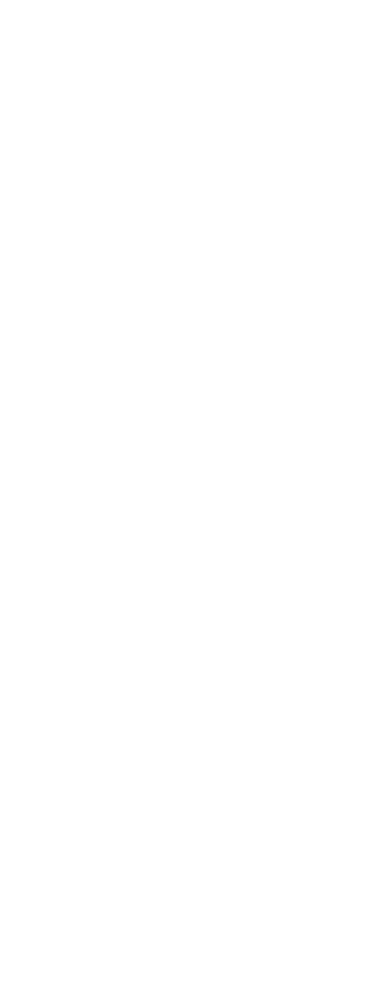
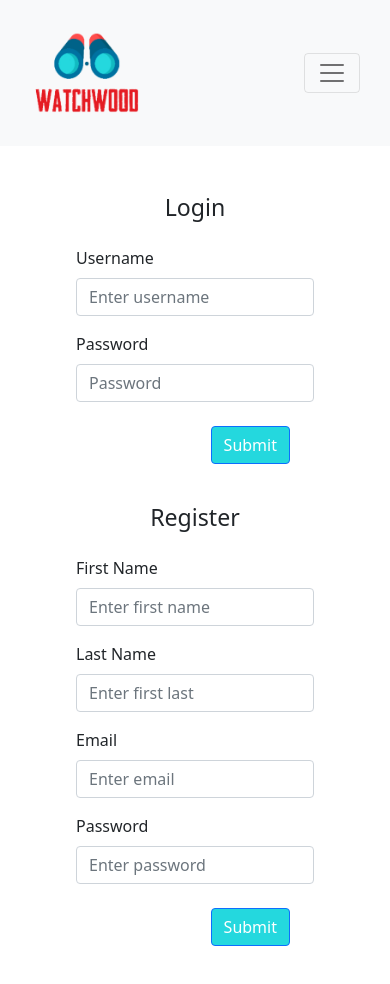
Before and after one commit to michellenaim/watchwood, a React (Create React App) app in the folder frontend/: page /login in a window 390 px wide. Before the commit the page ends 844 px from the top, so only its background shows below. Built offline with nearby package versions, Linux system fonts and the light colour scheme.

Commit message:
Add frontend login

```diff
--- a/frontend/src/App.css
+++ b/frontend/src/App.css
@@ -36,3 +36,23 @@
     transform: rotate(360deg);
   }
 }
+
+#login-form {
+  border-right: lightgray 3px solid;
+}
+
+@media screen and (max-width: 992px) {
+  #login-form {
+    border: none;
+  }
+}
+
+.btn-primary,
+.btn-primary:active,
+.btn-primary:visited {
+  background-color: #24d8de !important;
+}
+
+.btn-primary:hover {
+  background-color: #006288 !important;
+}
--- a/frontend/src/App.js
+++ b/frontend/src/App.js
@@ -2,6 +2,7 @@
 import Home from "./Home";
 import PostList from "./PostList";
 import PostEdit from "./PostEdit";
+import Login from "./Login";
 import { BrowserRouter as Router, Route, Switch } from "react-router-dom";
 import "./App.css";
 import "bootstrap/dist/css/bootstrap.min.css";
@@ -11,6 +12,7 @@
     <Router>
       <Switch>
         <Route path="/" exact={true} component={Home} />
+        <Route path="/login" exact={true} component={Login} />
         <Route path="/posts" exact={true} component={PostList} />
         <Route path="/post/:id" component={PostEdit} />
       </Switch>
--- /dev/null
+++ b/frontend/src/Login.js
@@ -0,0 +1,63 @@
+import React, { Component } from "react";
+import AppNavbar from "./Navbar";
+import { Form, Button } from "react-bootstrap";
+
+class Login extends Component {
+  render() {
+    return (
+      <div>
+        <AppNavbar />
+
+        <div className="row pt-5 mx-5 justify-content-center">
+          <div id="login-form" className="col-12 col-lg-5">
+            <h3 align="center">Login</h3>
+            <Form className="p-3">
+              <Form.Group className="mb-3">
+                <Form.Label>Username</Form.Label>
+                <Form.Control type="text" placeholder="Enter username" />
+              </Form.Group>
+
+              <Form.Group className="mb-3" controlId="formBasicPassword">
+                <Form.Label>Password</Form.Label>
+                <Form.Control type="password" placeholder="Password" />
+              </Form.Group>
+              <div className="d-flex justify-content-end m-4">
+                <Button variant="primary" type="submit">
+                  Submit
+                </Button>
+              </div>
+            </Form>
+          </div>
+          <div className="col-12 col-lg-5">
+            <h3 align="center">Register</h3>
+            <Form className="p-3">
+              <Form.Group className="mb-3">
+                <Form.Label>First Name</Form.Label>
+                <Form.Control type="text" placeholder="Enter first name" />
+              </Form.Group>
+              <Form.Group className="mb-3">
+                <Form.Label>Last Name</Form.Label>
+                <Form.Control type="text" placeholder="Enter first last" />
+              </Form.Group>
+              <Form.Group className="mb-3" controlId="formBasicEmail">
+                <Form.Label>Email</Form.Label>
+                <Form.Control type="email" placeholder="Enter email" />
+              </Form.Group>
+              <Form.Group className="mb-3" controlId="formBasicPassword">
+                <Form.Label>Password</Form.Label>
+                <Form.Control type="password" placeholder="Enter password" />
+              </Form.Group>
+              <div className="d-flex justify-content-end m-4">
+                <Button variant="primary" type="submit">
+                  Submit
+                </Button>
+              </div>
+            </Form>
+          </div>
+        </div>
+      </div>
+    );
+  }
+}
+
+export default Login;
--- a/frontend/src/PostEdit.js
+++ b/frontend/src/PostEdit.js
@@ -57,7 +57,11 @@
   render() {
     const { post } = this.state;
     const title = (
-      <h2 className="mt-3">{post._id ? "Edit Post" : "Add Post"}</h2>
+      <h2 className="mt-3">
+        {post._id
+          ? "Edit Post"
+          : "What would you like to report today, first name?"}
+      </h2>
     );
 
     return (
@@ -110,13 +114,19 @@
                 Neighborhood
               </Label>
               <Input
-                type="text"
-                name="neighborhood"
+                ame="neighborhood"
                 id="neighborhood"
                 value={post.neighborhood || ""}
                 onChange={this.handleChange}
                 autoComplete="neighborhood"
-              />
+                type="select"
+              >
+                <option>Hayes Valley</option>
+                <option>SOMA</option>
+                <option>Marina</option>
+                <option>Financial District</option>
+                <option>Embarcadero</option>
+              </Input>
             </FormGroup>
             <FormGroup>
               <Label for="description" className="h5 mt-3">
--- a/frontend/src/PostList.js
+++ b/frontend/src/PostList.js
@@ -41,13 +41,18 @@
     }
     const postList = posts.map((post) => {
       return (
-        <tr key={post._id}>
-          <td style={{ whiteSpace: "nowrap" }}>{post.title}</td>
-          <td>{post.date}</td>
-          <td>{post.location}</td>
-          <td>{post.neighborhood}</td>
-          <td>{post.description}</td>
-          <ButtonGroup>
+        <div key={post._id} className="border border-info rounded my-4">
+          <div className="p-4">
+            <div className="d-flex justify-content-between">
+              <h4>{post.title}</h4>
+              <h4>{post.date}</h4>
+            </div>
+            <div className="d-flex">
+              <p style={{ marginRight: "5px" }}>{post.location}</p>
+              <p> - {post.neighborhood}</p>
+            </div>
+            <p>{post.description}</p>
+            <div className="d-flex justify-content-end">
               <Button
                 size="sm"
                 color="primary"
@@ -63,8 +68,33 @@
               >
                 Delete
               </Button>
-          </ButtonGroup>
-        </tr>
+            </div>
+          </div>
+        </div>
+        // <tr key={post._id}>
+        //   <td style={{ whiteSpace: "nowrap" }}>{post.title}</td>
+        //   <td>{post.date}</td>
+        //   <td>{post.location}</td>
+        //   <td>{post.neighborhood}</td>
+        //   <td>{post.description}</td>
+        //   <ButtonGroup>
+        //     <Button
+        //       size="sm"
+        //       color="primary"
+        //       tag={Link}
+        //       to={"/post/" + post._id}
+        //     >
+        //       Edit
+        //     </Button>
+        //     <Button
+        //       size="sm"
+        //       color="danger"
+        //       onClick={() => this.removeInv(post._id)}
+        //     >
+        //       Delete
+        //     </Button>
+        //   </ButtonGroup>
+        // </tr>
       );
     });
     return (
@@ -77,7 +107,7 @@
             </Button>
           </div>
           <h3>Post List</h3>
-          <Table className="mt-4">
+          {/* <Table className="mt-4">
             <thead>
               <tr>
                 <th width="20%">Title</th>
@@ -88,8 +118,9 @@
                 <th width="15%">Actions</th>
               </tr>
             </thead>
-            <tbody>{postList}</tbody>
-          </Table>
+            <tbody></tbody>
+          </Table> */}
+          <p>{postList}</p>
         </Container>
       </div>
     );
```
Lines whose indentation alone changed are shown as unchanged.
